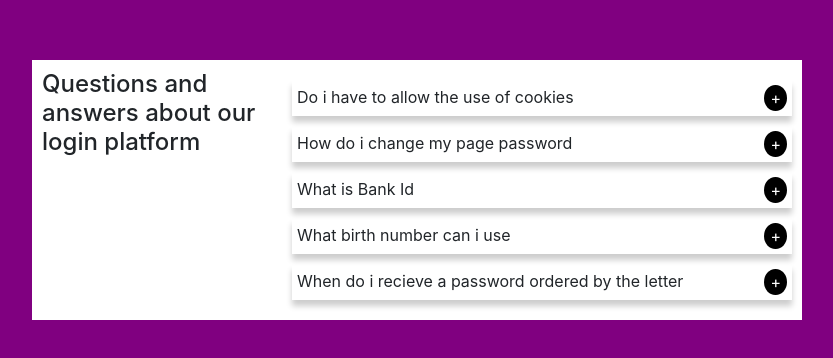
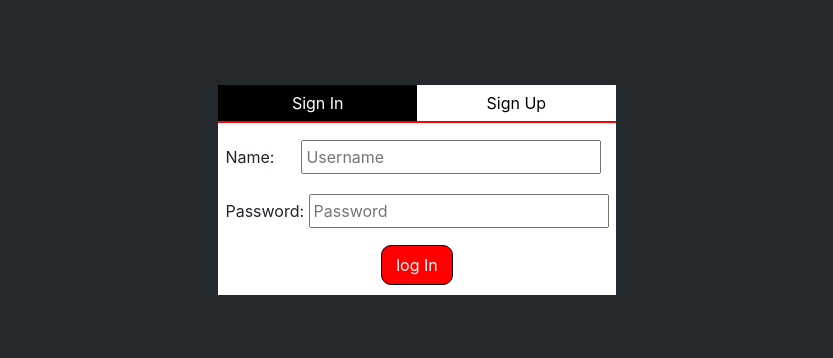
Before and after one commit to obodobright/hero-component-SITEMILE, a React (Create React App) app: page / in a window 1280 px wide. Shown: the part 210-568 px from the top of the page, without its empty margins (223-1056 px from the left). Built offline with nearby package versions, Linux system fonts and the light colour scheme.

Commit message:
Login/ signup form

```diff
--- a/package.json
+++ b/package.json
@@ -10,6 +10,7 @@
         "bootstrap": "^5.1.0",
         "react": "^17.0.2",
         "react-dom": "^17.0.2",
+        "react-router-dom": "^5.3.0",
         "react-scripts": "4.0.3",
         "styled-components": "^5.3.1",
         "web-vitals": "^1.1.2"
--- a/src/App.jsx
+++ b/src/App.jsx
@@ -1,22 +1,12 @@
-import React from "react";
-import styled from 'styled-components'
-// import Game from "./game/game";
-// import Home from './Github-desktop/homeContainer'
-import Accordion from "./accordion/accordion";
+import React from 'react'
+// import HomeScreen from './Routing/Homescreen'
+import LoginContainer from './login/loginContainer'
 
-function App() {
-  return (
-    <React.Fragment>
-      <Container>
-       <Accordion />
-      </Container>
-    </React.Fragment>
-  );
+const App = () =>{
+    return(
+        <div>
+            <LoginContainer />
+        </div>
+    )
 }
-
-
-export default App;
-const Container = styled.div`
-height:100%;
-width:100%;
-`
+export default App
--- a/src/Github-desktop/MiddleHome/homeCenter.js
+++ b/src/Github-desktop/MiddleHome/homeCenter.js
@@ -12,7 +12,9 @@ const HomeCenter = () => {
       <HomeBuild
         img={Img1}
         textHead="Attribute commits with collaborators easily"
-        textBody="Quickly add co-authors to your commit. Great for pairing and excellent for sending a little love/credit to that special someone who helped fix that gnarly bug of yours. See the attribution on the history page, undo an accidental attribution, and see the co-authors on github.com"
+        colouredText="github.com"
+        sup
+        textBody="Quickly add co-authors to your commit. Great for pairing and excellent for sending a little love/credit to that special someone who helped fix that gnarly bug of yours. See the attribution on the history page, undo an accidental attribution, and see the co-authors on "
       />
       <HomeBuild
         chn
--- /dev/null
+++ b/src/Routing/Homescreen.js
@@ -0,0 +1,40 @@
+import React from 'react';
+import styled from 'styled-components'
+import { BrowserRouter as Router, Switch, Route } from "react-router-dom";
+import { Home, Contact, About } from "./home"
+import Nav from "./nav"
+
+const HomeScreen = () => {
+    return (
+      <Container>
+        <Router>
+           <Nav />
+          {" "}
+          <Switch>
+             <Route path="/" exact component={Home}></Route>
+             <Route path="/contact" exact component={Contact}></Route>
+            <Route path="/about" exact component={About}></Route>
+            {" "}
+          </Switch>
+          {" "}
+        </Router>
+      </Container>
+      // <Container>
+      //   <Router>
+      //       <Nav />
+      //     <Switch>
+      //       <Route path="/" exact component={Home}></Route>
+      //       <Route path="/contact" exact component={Contact}></Route>
+      //       <Route path="/about" exact component={About}></Route>
+      //     </Switch>
+      //   </Router>
+      // </Container>
+    );
+}
+export default HomeScreen
+const Container = styled.div `
+width:100%;
+background:white;
+min-height:100vh;
+
+`
--- /dev/null
+++ b/src/login/loginContainer.js
@@ -0,0 +1,71 @@
+import React, {useState} from 'react'
+import styled from 'styled-components'
+import SignIn from './signin';
+import SignUp from "./signup";
+const LoginContainer = ({bg, cl}) =>{
+const [signIn, setSignin] = useState(true)
+const [signUp, setSignUp] = useState(false);
+
+const openSignIn = () =>{
+setSignin(true);
+setSignUp(false)
+}
+const openSignUp = () => {
+  setSignUp(true);
+  setSignin(false);
+
+};
+
+  return (
+    <Container>
+      <Wrapper>
+        <Route>
+          <Pageroute bg cl onClick={openSignIn}>Sign In</Pageroute>
+          <Pageroute onClick={openSignUp}>Sign Up</Pageroute>
+        </Route>
+        <ContainerWrapper>{signIn && <SignIn />}</ContainerWrapper>
+        <ContainerWrapper>{signUp && <SignUp />}</ContainerWrapper>
+      </Wrapper>
+    </Container>
+  );
+}
+export default LoginContainer
+
+const Container = styled.div`
+  width: 100%;
+  min-height: 100vh;
+  height: 100%;
+  display: flex;
+  justify-content:CENTER;
+  align-items: center;
+  width:100%
+`;
+const Wrapper= styled.div`
+background:white;
+padding-bottom:10px
+
+
+`;
+const ContainerWrapper =styled.div`
+
+
+`
+const Pageroute = styled.div`
+  width: 80%;
+  padding: 6px 9px;
+  background: ${({ bg }) => (bg ? "black" : "white")};
+  color: ${({ cl }) => (cl ? "white" : "black")};
+  cursor: pointer;
+  mrgin: 0 10px;
+  text-align: center;
+  border-bottom: 2px solid red;
+
+
+`;
+const Route = styled.div`
+  display: flex;
+  justify-content: space-around;
+
+
+ align-items:center
+`;
--- /dev/null
+++ b/src/login/signin.js
@@ -0,0 +1,83 @@
+import React, {useState} from 'react'
+import styled from 'styled-components'
+
+const SignIn = () => {
+    const [input, setInput] = useState({
+        name: "",
+        password:""
+    })
+
+const handleChange =(e) =>{
+const name = e.target.name;
+const value = e.target.value
+setInput({
+   ...input, [name]:value
+})
+}
+
+const handleSubmit = (e) =>{
+e.preventDefault();
+console.log(input.name, input.password)
+
+}
+    return (
+      <Container>
+
+        <Form>
+          <label htmlFor="username">
+            Name:
+            <Input
+              style={{ marginLeft: "27px" }}
+              type="text"
+              placeholder="Username"
+              value={input.name}
+              name="name"
+              onChange={handleChange}
+            />
+          </label>
+
+          <label htmlFor="username">
+            Password:{" "}
+            <Input
+              type="password"
+              placeholder="Password"
+              value={input.password}
+              name="password"
+              onChange={handleChange}
+            />
+          </label>
+        </Form>
+        <Button type="submit" onClick={handleSubmit}>log In</Button>
+      </Container>
+    );
+}
+export default SignIn
+const Container = styled.div`
+width:100%
+margin: 2px 0;
+display:flex;
+flex-direction:column;
+
+`;
+const Form = styled.div`
+padding:7px;
+display:flex;
+flex-direction:column;
+
+`;
+const Button = styled.button`
+padding: 7px 14px;
+border:none;
+outline:none;
+background: red;
+color:white;
+margin:0 auto;
+border:1px solid black;
+border-radius:10px;
+`;
+const Input = styled.input`
+margin:10px 0;
+outline:none;
+padding:3px;
+width:300px
+`
--- /dev/null
+++ b/src/login/signup.js
@@ -0,0 +1,122 @@
+import React, { useState } from "react";
+import styled from "styled-components";
+
+const SignUp = () => {
+  const [input, setInput] = useState({
+    firstname: "",
+    lastname: "",
+    email: "",
+    username: "",
+    password: "",
+    verifyPassword: "",
+  });
+
+  const handleChange = (e) => {
+    const name = e.target.name;
+    const value = e.target.value;
+
+    setInput({
+      ...input,
+      [name]: value,
+    });
+  };
+  return (
+    <Container>
+      <Form>
+        <label htmlFor="firstname">
+          First Name:
+          <Input
+            style={{ marginLeft: "27px" }}
+            type="text"
+            value={input.firstname}
+            name="firstname"
+            onChange={handleChange}
+          />
+        </label>
+        <label htmlFor="lastname">
+          Last Name:
+          <Input
+            style={{ marginLeft: "27px" }}
+            type="text"
+            value={input.lastname}
+            name="lastname"
+            onChange={handleChange}
+          />
+        </label>
+
+        <label htmlFor="username">
+          Username:
+          <Input
+            style={{ marginLeft: "27px" }}
+            type="text"
+            value={input.username}
+            name="username"
+            onChange={handleChange}
+          />
+        </label>
+        <label htmlFor="Email">
+          Email:
+          <Input
+            style={{ marginLeft: "5vw" }}
+            type="text"
+            value={input.email}
+            name="email"
+            onChange={handleChange}
+          />
+        </label>
+
+        <label htmlFor="password">
+          Password:{" "}
+          <Input
+            style={{ marginLeft: "30px" }}
+            type="password"
+            value={input.password}
+            name="password"
+            onChange={handleChange}
+          />
+        </label>
+        <label htmlFor="verifyPassword">
+          Verify Password:{" "}
+          <Input
+            type="password"
+            value={input.verifyPassword}
+            name="verifyPassword"
+            onChange={handleChange}
+          />
+        </label>
+      </Form>
+      <Button type="submit">Sign Up</Button>
+    </Container>
+  );
+};
+export default SignUp;
+const Container = styled.div`
+width:100%
+margin: 2px 0;
+display:flex;
+flex-direction:column;
+
+`;
+const Form = styled.div`
+  padding: 7px;
+  display: flex;
+  flex-direction: column;
+  justify-content: center;
+  align-items: center;
+`;
+const Button = styled.button`
+  padding: 7px 14px;
+  border: none;
+  outline: none;
+  background: red;
+  color: white;
+  margin: 0 auto;
+  border: 1px solid black;
+  border-radius: 10px;
+`;
+const Input = styled.input`
+  margin: 10px 0;
+  outline: none;
+  padding: 3px;
+  width: 300px;
+`;
```
Also changed, not shown: src/Github-desktop/MiddleHome/homeBuild.js (+9 -3 lines), src/Routing/home.js (added, +25 -0 lines), src/Routing/contact.js (added), src/Routing/nav.js (added), 1 other file (tests, documents, lock files or other folders).
